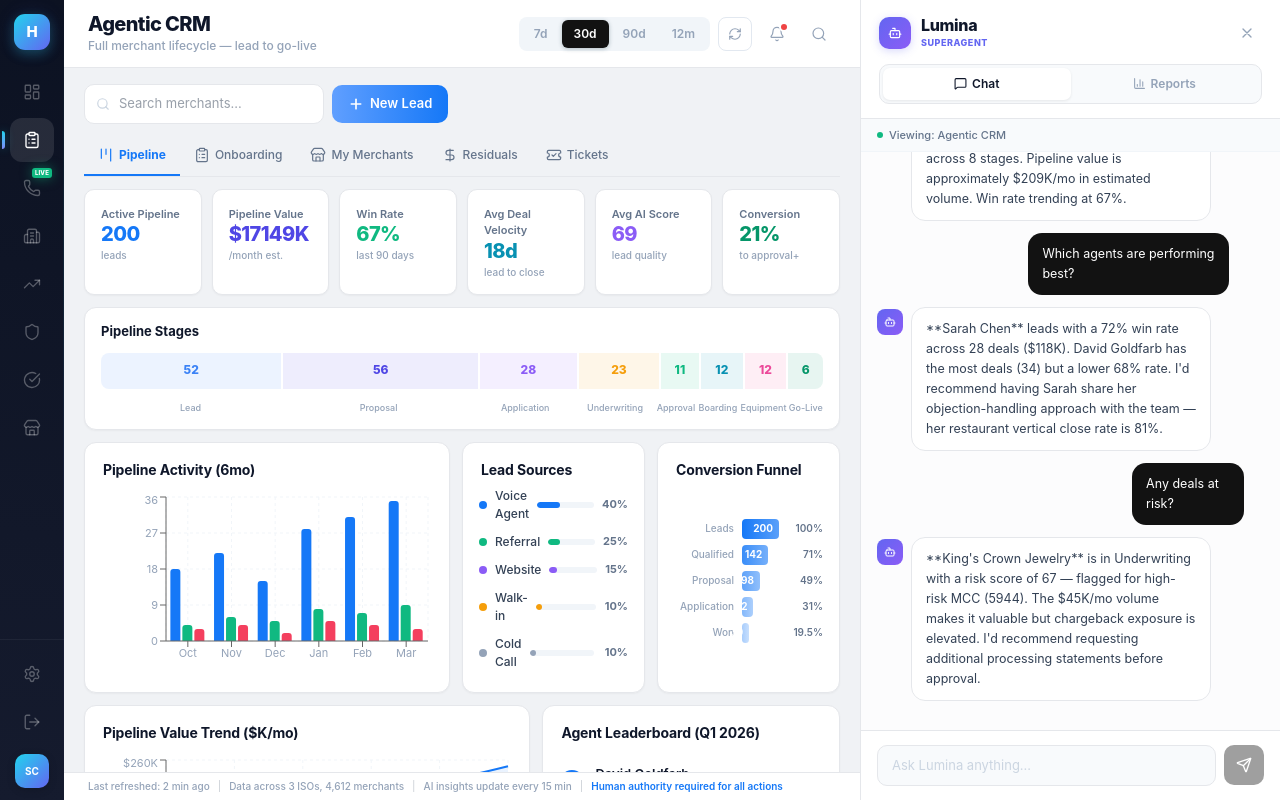
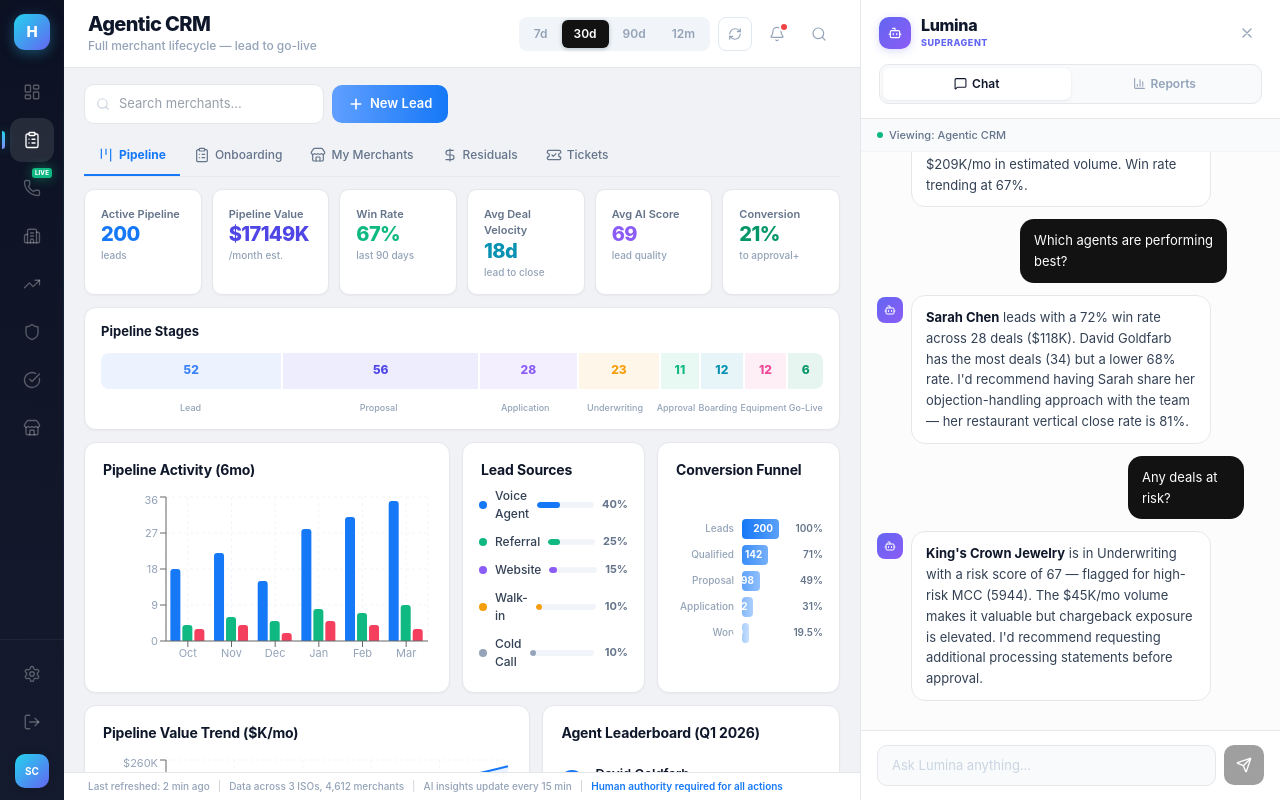
Before and after one commit to sjhwang-dotcom/samsung-securities-crm, a React (Vite) app: page /crm in a window 1280 px wide. Built offline with nearby package versions, Linux system fonts and the light colour scheme.

Commit message:
Add markdown rendering to Lumina chat messages
- Install react-markdown for bold, italic, lists, code formatting
- CSS styles for .lumina-markdown (strong, em, ul/ol, code, headings)
- **bold** now renders properly in chat bubbles

Co-Authored-By: Claude Opus 4.6 (1M context) <noreply@anthropic.com>

```diff
--- a/package.json
+++ b/package.json
@@ -17,6 +17,7 @@
     "react": "^19.2.4",
     "react-apexcharts": "^2.1.0",
     "react-dom": "^19.2.4",
+    "react-markdown": "^10.1.0",
     "react-router-dom": "^7.14.0",
     "recharts": "^3.8.1",
     "tailwindcss": "^4.2.2"
--- a/src/components/LuminaPanel.tsx
+++ b/src/components/LuminaPanel.tsx
@@ -1,6 +1,7 @@
 import { useState, useEffect, useCallback, useRef } from 'react'
 import { useLocation } from 'react-router-dom'
 import { Send, Bot, FileText, MessageSquare, BarChart3, Loader2 } from 'lucide-react'
+import Markdown from 'react-markdown'
 
 interface LuminaPanelProps {
   onClose?: () => void
@@ -279,11 +280,15 @@ function ChatTab() {
             )}
             <div>
               <div className={`lumina-msg-bubble ${msg.role === 'user' ? 'user' : 'ai'}`}>
-                {msg.content || (isLoading && i === messages.length - 1 ? (
+                {msg.content ? (
+                  <div className="lumina-markdown">
+                    <Markdown>{msg.content}</Markdown>
+                  </div>
+                ) : (isLoading && i === messages.length - 1 ? (
                   <span style={{ display: 'flex', alignItems: 'center', gap: 6, color: '#94A3B8' }}>
                     <Loader2 size={14} style={{ animation: 'spin 1s linear infinite' }} /> Thinking...
                   </span>
-                ) : '')}
+                ) : null)}
               </div>
             </div>
           </div>
--- a/src/index.css
+++ b/src/index.css
@@ -905,6 +905,17 @@ body {
   background: rgba(24,59,74,0.03);
 }
 
+/* Markdown in chat */
+.lumina-markdown { font-size: 13px; line-height: 1.6; }
+.lumina-markdown p { margin: 0 0 8px; }
+.lumina-markdown p:last-child { margin-bottom: 0; }
+.lumina-markdown strong { font-weight: 700; color: #0F172A; }
+.lumina-markdown em { font-style: italic; }
+.lumina-markdown ul, .lumina-markdown ol { margin: 4px 0 8px 16px; padding: 0; }
+.lumina-markdown li { margin-bottom: 2px; }
+.lumina-markdown code { background: #F1F5F9; padding: 1px 4px; border-radius: 3px; font-size: 12px; font-family: monospace; }
+.lumina-markdown h1, .lumina-markdown h2, .lumina-markdown h3 { font-size: 13px; font-weight: 700; margin: 8px 0 4px; }
+
 /* Input */
 .lumina-input-area {
   padding: 14px 16px;
```
Also changed, not shown: 1 other file (tests, documents, lock files or other folders).
